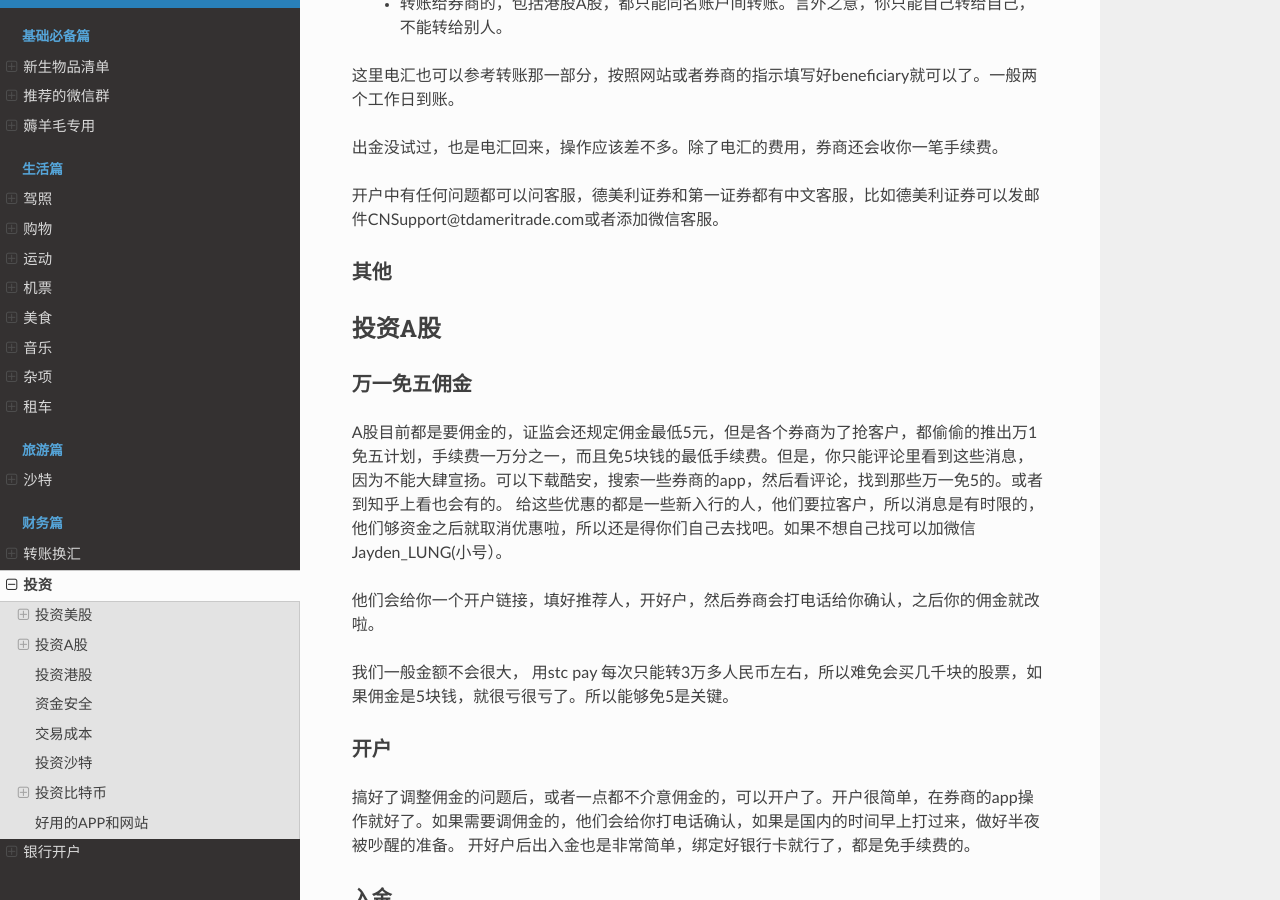
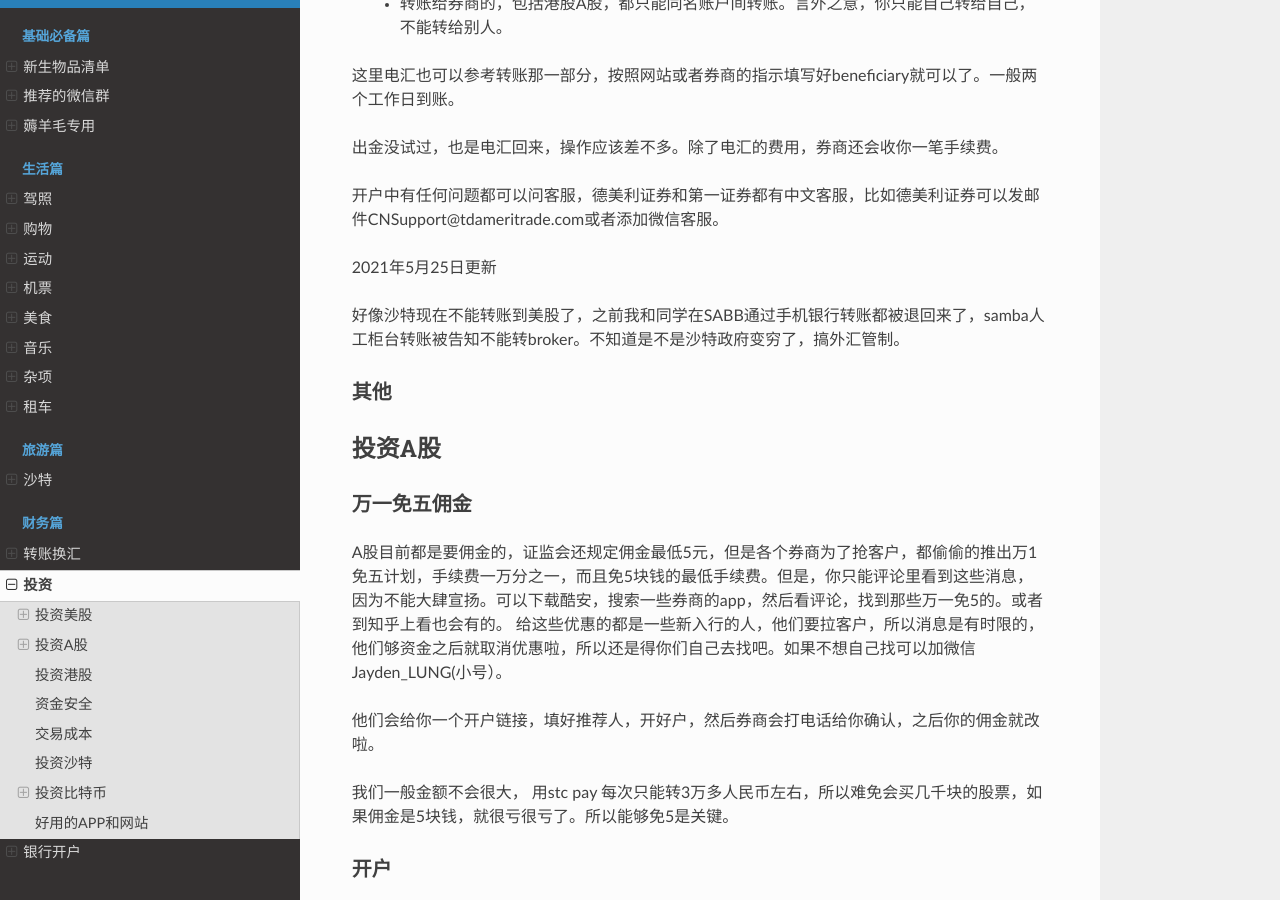
Before and after one commit to guochengqian/KAUSTian_Handbook_CN, a Sphinx documentation site: the page built from docs/content/finance/investment.rst, in a window 1280 px wide and 900 px high, scrolled down 1594 px. Built offline with Sphinx 7.4.7 and the Read the Docs theme 2.0.0, drawn with Linux system fonts in a browser that asks for light colours.

Commit message:
Update investment.rst

```diff
--- a/docs/content/finance/investment.rst
+++ b/docs/content/finance/investment.rst
@@ -53,6 +53,10 @@ note:
 出金没试过，也是电汇回来，操作应该差不多。除了电汇的费用，券商还会收你一笔手续费。
 
 开户中有任何问题都可以问客服，德美利证券和第一证券都有中文客服，比如德美利证券可以发邮件CNSupport@tdameritrade.com或者添加微信客服。
+
+2021年5月25日更新
+
+好像沙特现在不能转账到美股了，之前我和同学在SABB通过手机银行转账都被退回来了，samba人工柜台转账被告知不能转broker。不知道是不是沙特政府变穷了，搞外汇管制。
 
 
 其他
```
